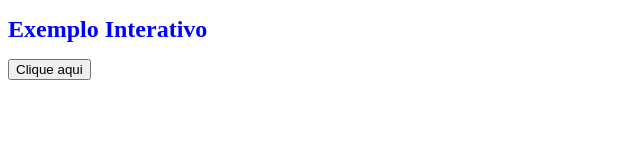
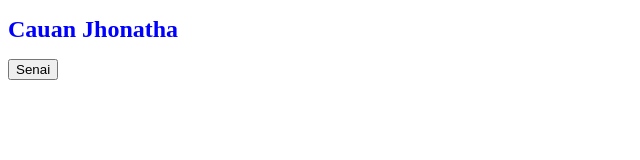
Before and after one commit to CauanJhonatha/page-02, a plain HTML site: page index.html in a window 1280 px wide. Shown: the whole page, without its empty margins (0-640 px from the left). Drawn offline with Linux system fonts and the light colour scheme.

Commit message:
Add files via upload

```diff
--- a/index.html
+++ b/index.html
@@ -2,13 +2,13 @@
 <html lang="pt-BR">
 <head>
     <meta charset="UTF-8">
-    <title>Exemplo com JS Externo</title>
+    <title>Projeto Página</title>
     <link rel="stylesheet" href="style.css">
 </head>
 <body>
-    <h1>Exemplo Interativo</h1>
+    <h1>Cauan Jhonatha</h1>
 
-    <button onclick="mostrarMensagem()">Clique aqui</button>
+    <button onclick="mostrarMensagem()">Senai</button>
     <p id="mensagem"></p>
 
     <!-- Linkando o arquivo JavaScript externo -->
```
